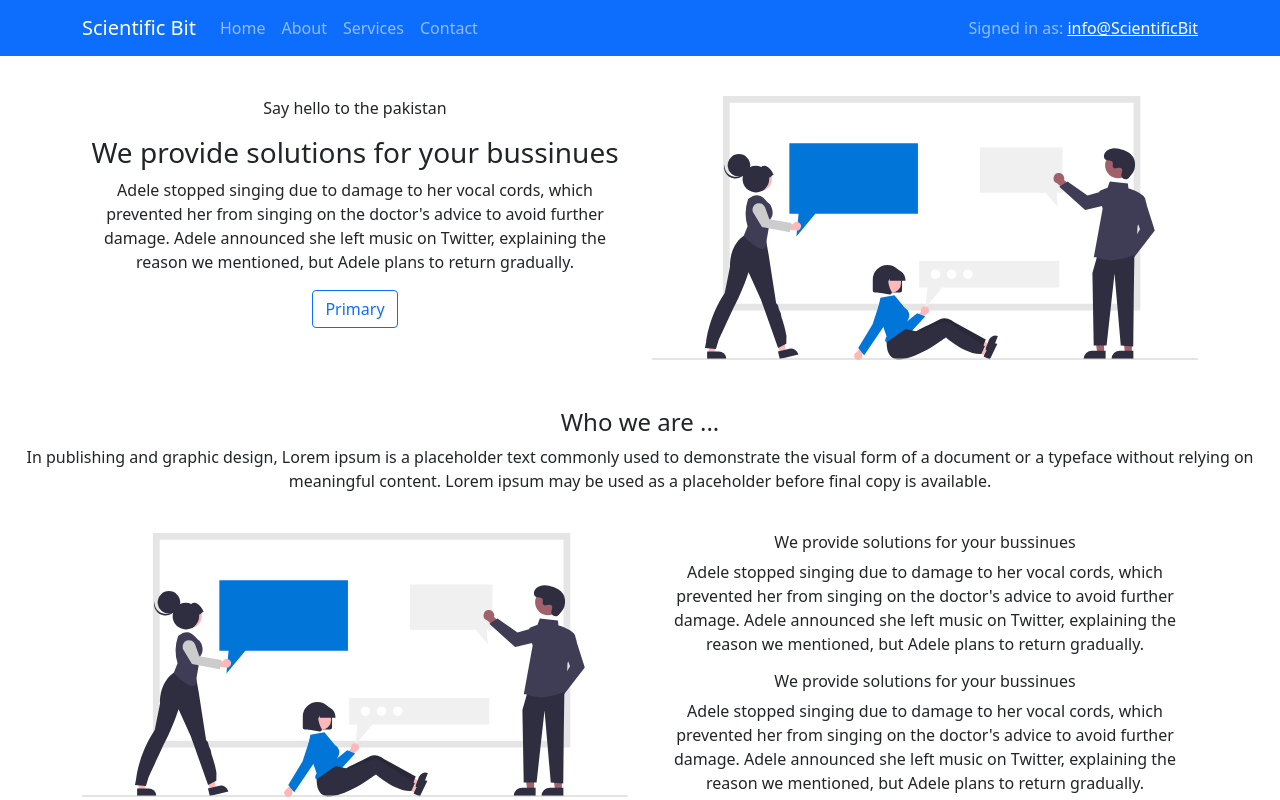
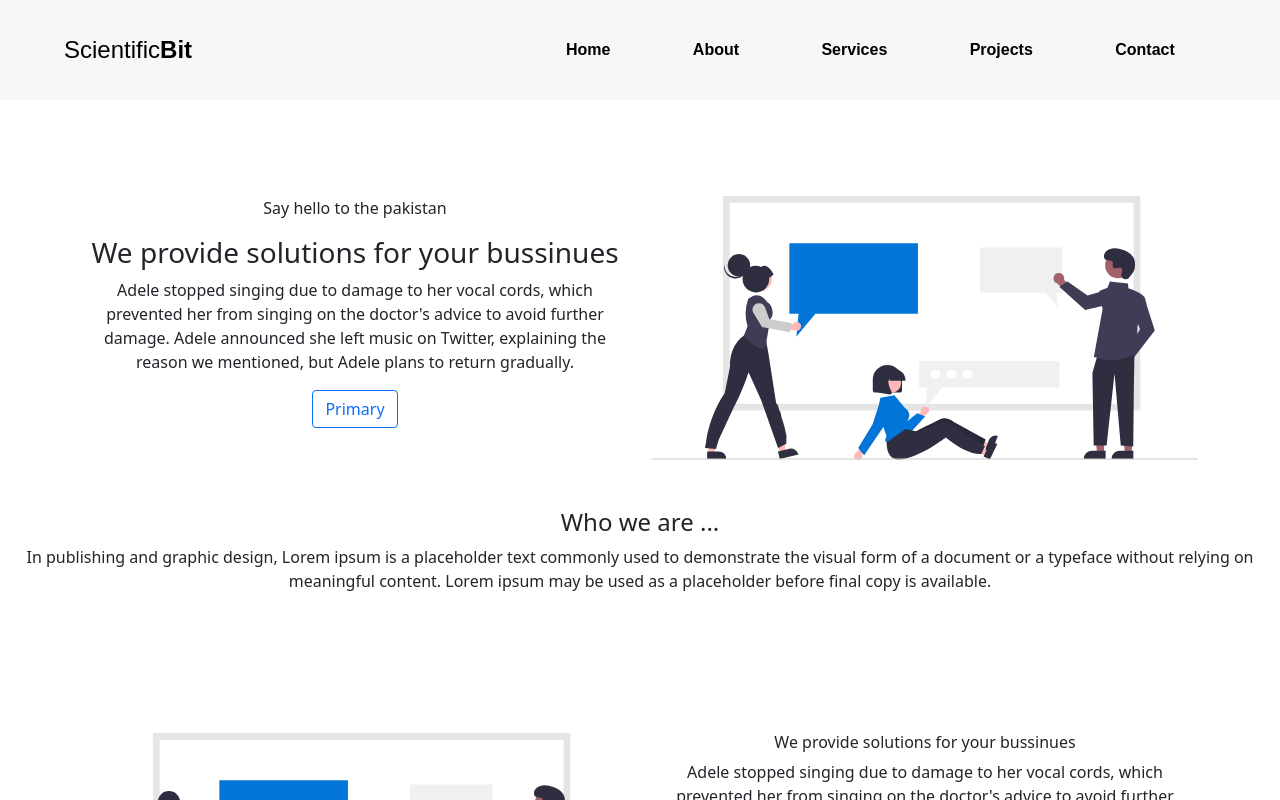
Before and after one commit to hmtalha786/Internship-Project, a React (Create React App) app: page / in a window 1280 px wide. Shown: the top 800 px of the page. Built offline with nearby package versions, Linux system fonts and the light colour scheme.

Commit message:
Navbar Design Completed

```diff
--- a/public/index.html
+++ b/public/index.html
@@ -24,7 +24,7 @@
       work correctly both with client-side routing and a non-root public URL.
       Learn how to configure a non-root public URL by running `npm run build`.
     -->
-    <title>React App</title>
+    <title>Scientific Bit</title>
   </head>
   <body>
     <noscript>You need to enable JavaScript to run this app.</noscript>
--- /dev/null
+++ b/src/components/header.css
@@ -0,0 +1,111 @@
+body {
+	padding: 0;
+	margin: 0;
+}
+.container {
+	position: relative;
+	margin-top: 100px;
+}
+nav {
+	position: fixed;
+	z-index: 10;
+	left: 0;
+	right: 0;
+	top: 0;
+	font-family: 'Montserrat', sans-serif;
+	padding: 0 5%;
+	height: 100px;
+	background-color: #f7f7f7;
+}
+nav .logo {
+	float: left;
+	width: 40%;
+	height: 100%;
+	display: flex;
+	align-items: center;
+	font-size: 24px;
+	color: #000;
+}
+nav .links {
+	float: right;
+	padding: 0;
+	margin: 0;
+	width: 60%;
+	height: 100%;
+	display: flex;
+	justify-content: space-around;
+	align-items: center;
+}
+nav .links li {
+	list-style: none;
+}
+nav .links a {
+	display: block;
+	padding: 1em;
+	font-size: 16px;
+	font-weight: bold;
+	color: #000;
+	text-decoration: none;
+}
+#nav-toggle {
+	position: absolute;
+	top: -100px;
+}
+nav .icon-burger {
+	display: none;
+	position: absolute;
+	right: 5%;
+	top: 50%;
+	transform: translateY(-50%);
+}
+nav .icon-burger .line {
+	width: 30px;
+	height: 5px;
+	background-color: #000;
+	margin: 5px;
+	border-radius: 3px;
+	transition: all .3s ease-in-out;
+}
+@media screen and (max-width: 768px) {
+	nav .logo {
+		float: none;
+		width: auto;
+		justify-content: center;
+	}
+	nav .links {
+		float: none;
+		position: fixed;
+		z-index: 9;
+		left: 0;
+		right: 0;
+		top: 100px;
+		bottom: 100%;
+		width: auto;
+		height: auto;
+		flex-direction: column;
+		justify-content: space-evenly;
+		background-color: rgba(0,0,0,.3);
+		overflow: hidden;
+		box-sizing: border-box;
+		transition: all .5s ease-in-out;
+	}
+	nav .links a {
+		font-size: 20px;
+	}
+	nav :checked ~ .links {
+		bottom: 0;
+	}
+	nav .icon-burger {
+		display: block;
+	}
+	nav :checked ~ .icon-burger .line:nth-child(1) {
+		transform: translateY(10px) rotate(225deg);
+	}
+	nav :checked ~ .icon-burger .line:nth-child(3) {
+		transform: translateY(-10px) rotate(-225deg);
+	}
+	nav :checked ~ .icon-burger .line:nth-child(2) {
+		opacity: 0;
+	}
+
+}
--- a/src/components/header.js
+++ b/src/components/header.js
@@ -1,29 +1,37 @@
 import React from "react";
-import "bootstrap/dist/css/bootstrap.min.css";
-import { Navbar, Nav, Container } from "react-bootstrap";
+import "./header.css";
 
 const Header = () => {
   return (
     <div>
-      <Navbar collapseOnSelect expand="lg" bg="primary" variant="dark" fixed="top">
-        <Container>
-          <Navbar.Toggle aria-controls="responsive-navbar-nav" />
-          <Navbar.Collapse id="responsive-navbar-nav">
-            <Navbar.Brand href="#">Scientific Bit</Navbar.Brand>
-            <Nav className="me-auto">
-              <Nav.Link href="#">Home</Nav.Link>
-              <Nav.Link href="#">About</Nav.Link>
-              <Nav.Link href="#">Services</Nav.Link>
-              <Nav.Link href="#">Contact</Nav.Link>
-            </Nav>
-            <Navbar.Collapse className="justify-content-end">
-              <Navbar.Text>
-                Signed in as: <a href="#l">info@ScientificBit</a>
-              </Navbar.Text>
-            </Navbar.Collapse>
-          </Navbar.Collapse>
-        </Container>
-      </Navbar>
+      <nav>
+        <input id="nav-toggle" type="checkbox" />
+        <div className="logo">
+          Scientific<strong>Bit</strong>
+        </div>
+        <ul className="links">
+          <li>
+            <a href="#home">Home</a>
+          </li>
+          <li>
+            <a href="#about">About</a>
+          </li>
+          <li>
+            <a href="#work">Services</a>
+          </li>
+          <li>
+            <a href="#projects">Projects</a>
+          </li>
+          <li>
+            <a href="#contact">Contact</a>
+          </li>
+        </ul>
+        <label for="nav-toggle" class="icon-burger">
+          <div className="line"></div>
+          <div className="line"></div>
+          <div className="line"></div>
+        </label>
+      </nav>
     </div>
   );
 };
```
